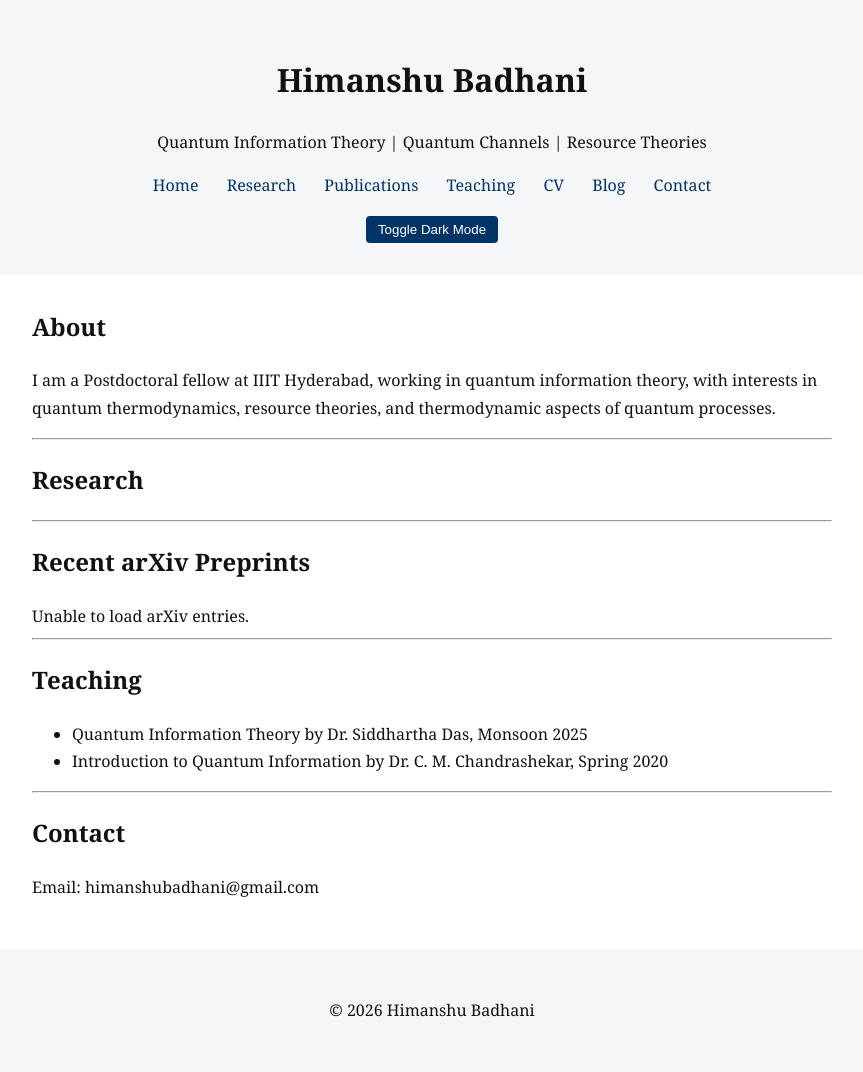
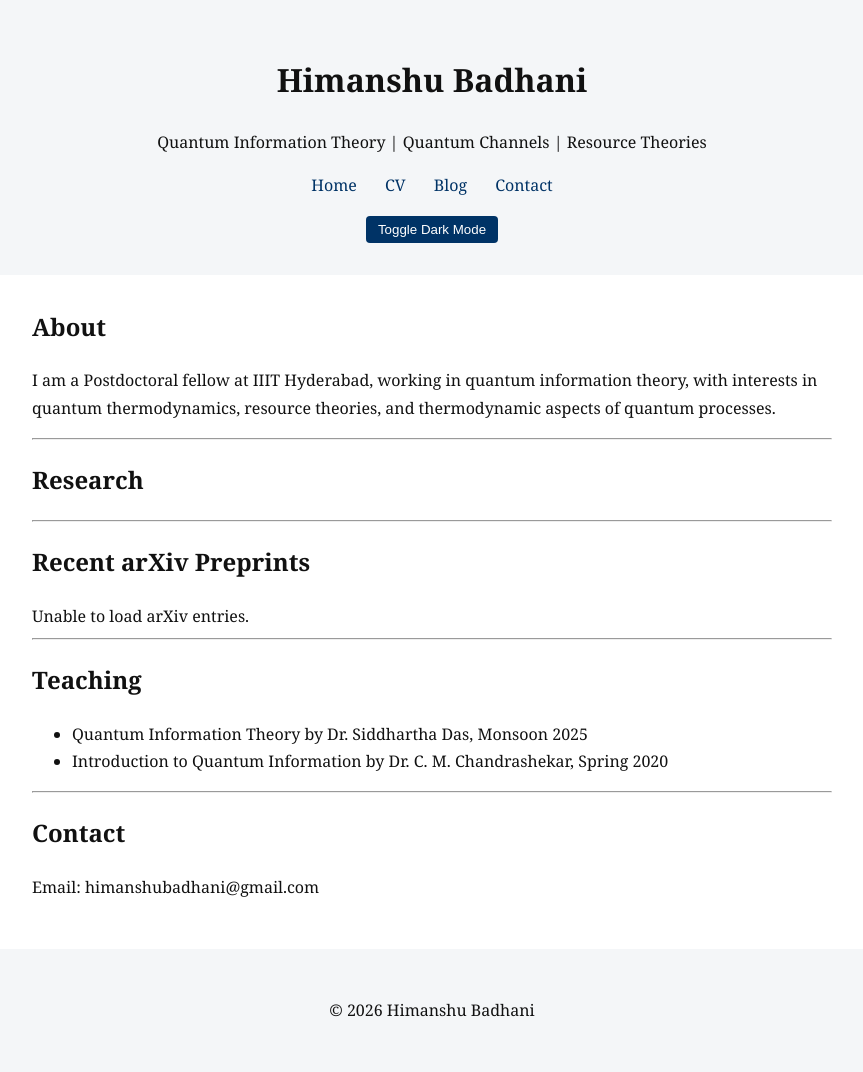
Before and after one commit to himanshubadhani/himanshubadhani.github.io, a Jekyll site: the page built from index.md, in a window 1280 px wide. Shown: the whole page, without its empty margins (208-1071 px from the left). Built offline with Jekyll 4.4.1, drawn with Linux system fonts in a browser that asks for light colours.

Commit message:
Update header.html

```diff
--- a/_includes/header.html
+++ b/_includes/header.html
@@ -4,9 +4,6 @@
         <p>{{ site.description }}</p>
         <nav>
             <a href="{{ '/' | relative_url }}">Home</a>
-            <a href="#research">Research</a>
-            <a href="#publications">Publications</a>
-            <a href="{{ '/' | relative_url }}">Teaching</a>
             <a href="{{ '/cv' | relative_url }}">CV</a>
             <a href="{{ '/blog' | relative_url }}">Blog</a>
             <a href="#contact">Contact</a>
```
